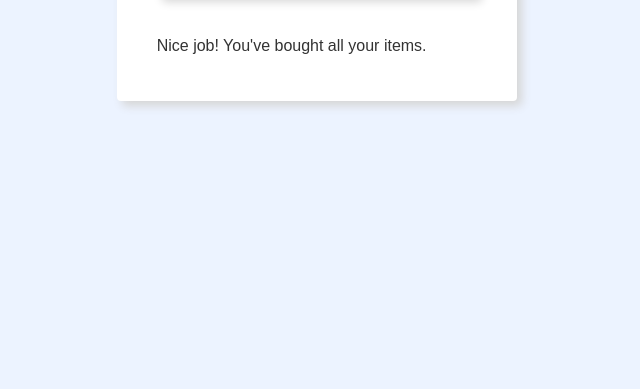
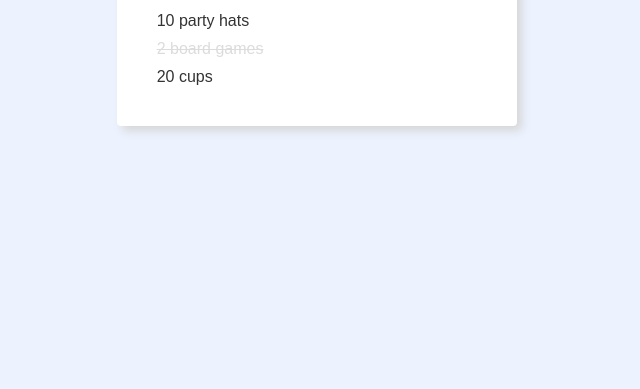
Before and after one commit to ThomasGrandmagnac/Vue-Fundamentals, a plain HTML site: page index.html in a window 1280 px wide. Shown: the part 427-816 px from the top of the page, without its empty margins (323-963 px from the left). Drawn offline with nearby package versions, Linux system fonts and the light colour scheme.

Commit message:
[Edit] Vue Fundamentals - Dynamic Classes.

```diff
--- a/index.html
+++ b/index.html
@@ -18,7 +18,7 @@
             <button :disabled="newItem.length === 0" @click="saveItem">Save</button>
         </div>
         <ul>
-            <li v-for="item in items">{{ item }}</li>
+            <li v-for="item in items" :class="{strikeout: item.purchased}" @click="togglePurchased(item)">{{ item.label }}</li>
         </ul>
         <p v-if="items.length === 0">Nice job! You've bought all your items.</p>
     </div>
@@ -31,19 +31,34 @@
                 header: 'shopping list app',
                 newItem: '',
                 items: [
-                    // '10 party hats',
-                    // '2 board games',
-                    // '20 cups',
+                    {
+                        label: '10 party hats',
+                        purchased: false,
+                    },
+                    {
+                        label: '2 board games',
+                        purchased: true,
+                    },
+                    {
+                        label: '20 cups',
+                        purchased: false,
+                    },
                 ]
             },
             methods: {
                 saveItem: function() {
-                    this.items.push(this.newItem);
+                    this.items.push({
+                        label: this.newItem,
+                        purchased: false
+                    });
                     this.newItem = '';
                 },
                 changeState: function(newState) {
                     this.state = newState;
                     this.newItem = '';
+                },
+                togglePurchased: function(item) {
+                    item.purchased = !item.purchased;
                 }
             },
         });
--- a/main.css
+++ b/main.css
@@ -99,4 +99,11 @@ ul {
 
 li {
     margin-bottom: 10px;
+    cursor: pointer;
+    transition: all 300ms ease-out;
 }
+
+li.strikeout {
+    color: #dcdcdc;
+    text-decoration: line-through;
+}
```
